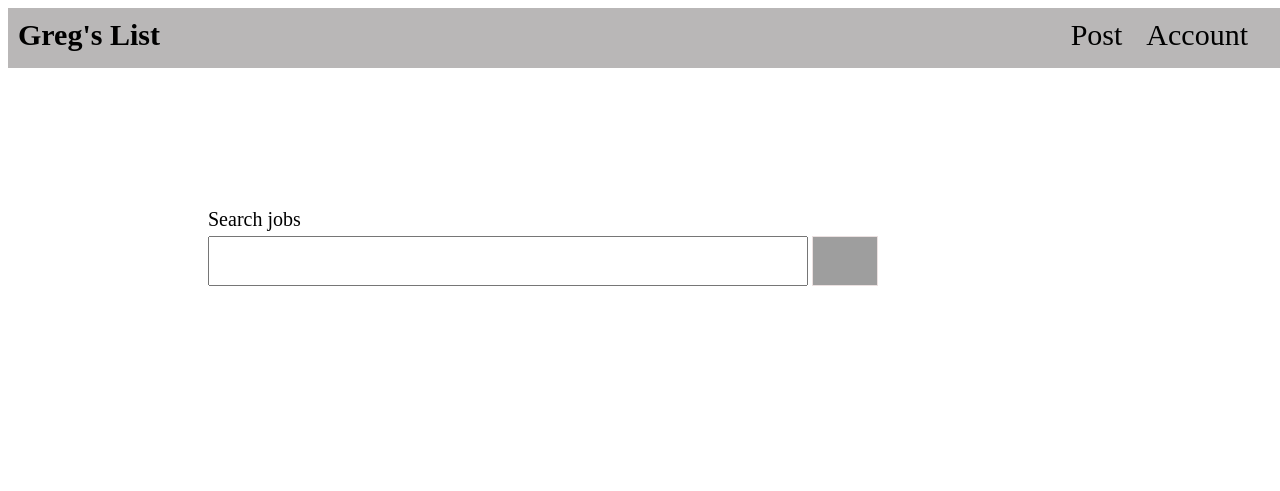
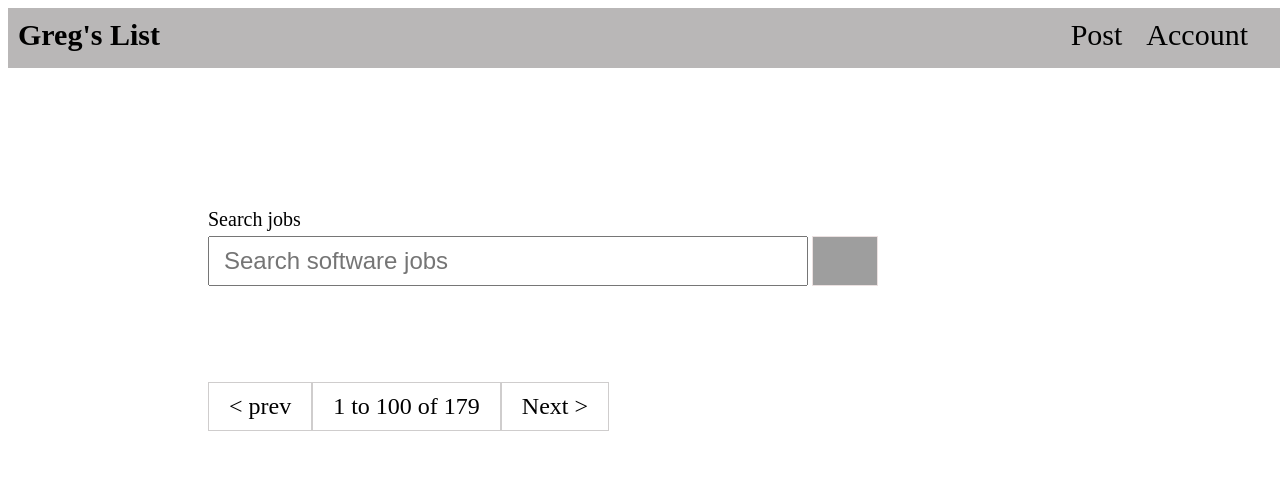
Before and after one commit to fi-ti/GregsList, a plain HTML site: page index.html in a window 1280 px wide. Drawn offline with Linux system fonts and the light colour scheme; grey boxes are pictures that could not be loaded.

Commit message:
Third section completed. Last section remaining.

```diff
--- a/index.html
+++ b/index.html
@@ -19,10 +19,17 @@
       <section>
         <form class="search-form">
           <label for="search-bar">Search jobs</label>
-          <input type="text" id="search-bar" name="search-bar">
+          <input type="text" id="search-bar" name="search-bar" placeholder="&ensp;Search software jobs">
           <img src="https://tf-assets-prod.s3.amazonaws.com/tf-curric/WEB-DEV-001/2.4.6_challenge_design_to_code/magnifying-glass.png" alt="Magnifying icon">
         </form>
       </section>
+
+      <section class="pages">
+        <h3> < prev</h3>
+        <h3>1 to 100 of 179</h3>
+        <h3> Next ></h3>
+      </section>
+
     </main>
   </body>
 </html>
--- a/style.css
+++ b/style.css
@@ -1,6 +1,8 @@
 body, * {
   box-sizing: border-box;
 }
+
+/*Navigation bar*/
 
 nav {
   width: 100%;
@@ -33,6 +35,8 @@ nav li {
   font-size: 30px;
 }
 
+/*Search Section*/
+
 .search-form {
 
   height: 270px;
@@ -61,4 +65,25 @@ nav li {
   width: 600px;
   display: inline-block;
   vertical-align:  middle;
+  font-size: 24px;
 }
+
+/* Turn Pages section.*/
+
+.pages {
+  height: 130px;
+  width: 600px;
+  margin-left: 200px;
+  margin-top: 80px;
+  white-space: nowrap;
+}
+
+.pages h3 {
+
+  float: left;
+  border: 1px solid rgb(207, 205, 205);
+  padding: 10px 20px;
+  font-size: 24px;
+  font-weight: 200;
+
+}
```
